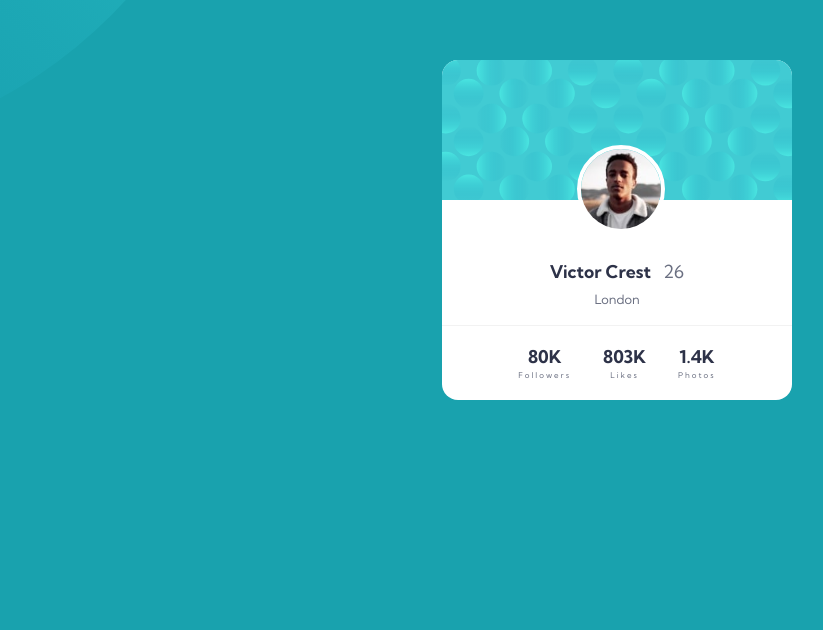
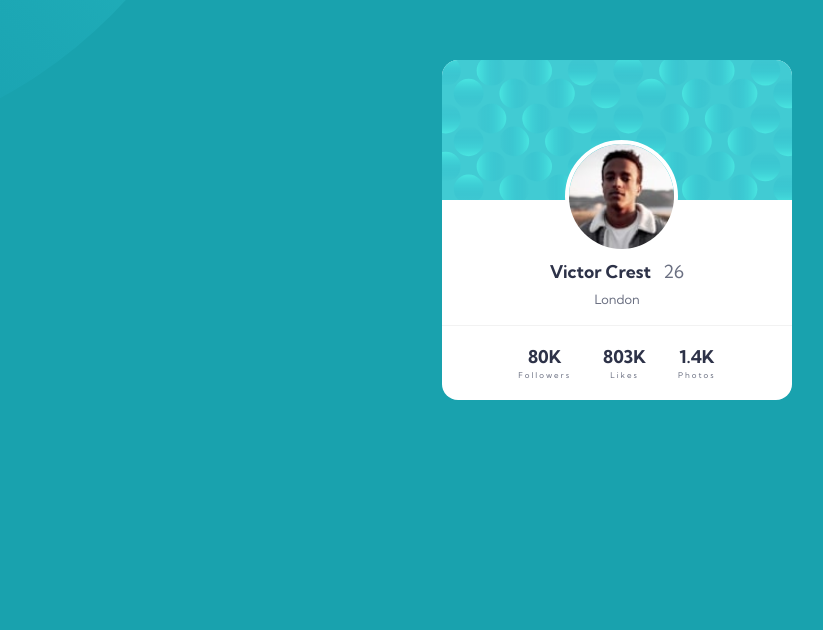
Before and after one commit to Abdelkrim-Saouchi/PROFILE-CARD-COMPONENT, a plain HTML site: page index.html in a window 1280 px wide. Shown: the part 170-800 px from the top of the page, without its empty margins (23-846 px from the left). Drawn offline with Linux system fonts and the light colour scheme.

Commit message:
Edit pic size

```diff
--- a/style.css
+++ b/style.css
@@ -62,13 +62,13 @@ main {
 
 .pic {
     position: absolute;
-    width: 80px;
+    width: 30%;
     border-radius: 50%;
     border: 4px solid var(--white);
     left: 50%;
-    top: 47%;
-    margin-left: -40px;
-    margin-top: -40px;
+    top: 50%;
+    margin-left: -15%;
+    margin-top: -15%;
 }
 
 .profile-down {
```
